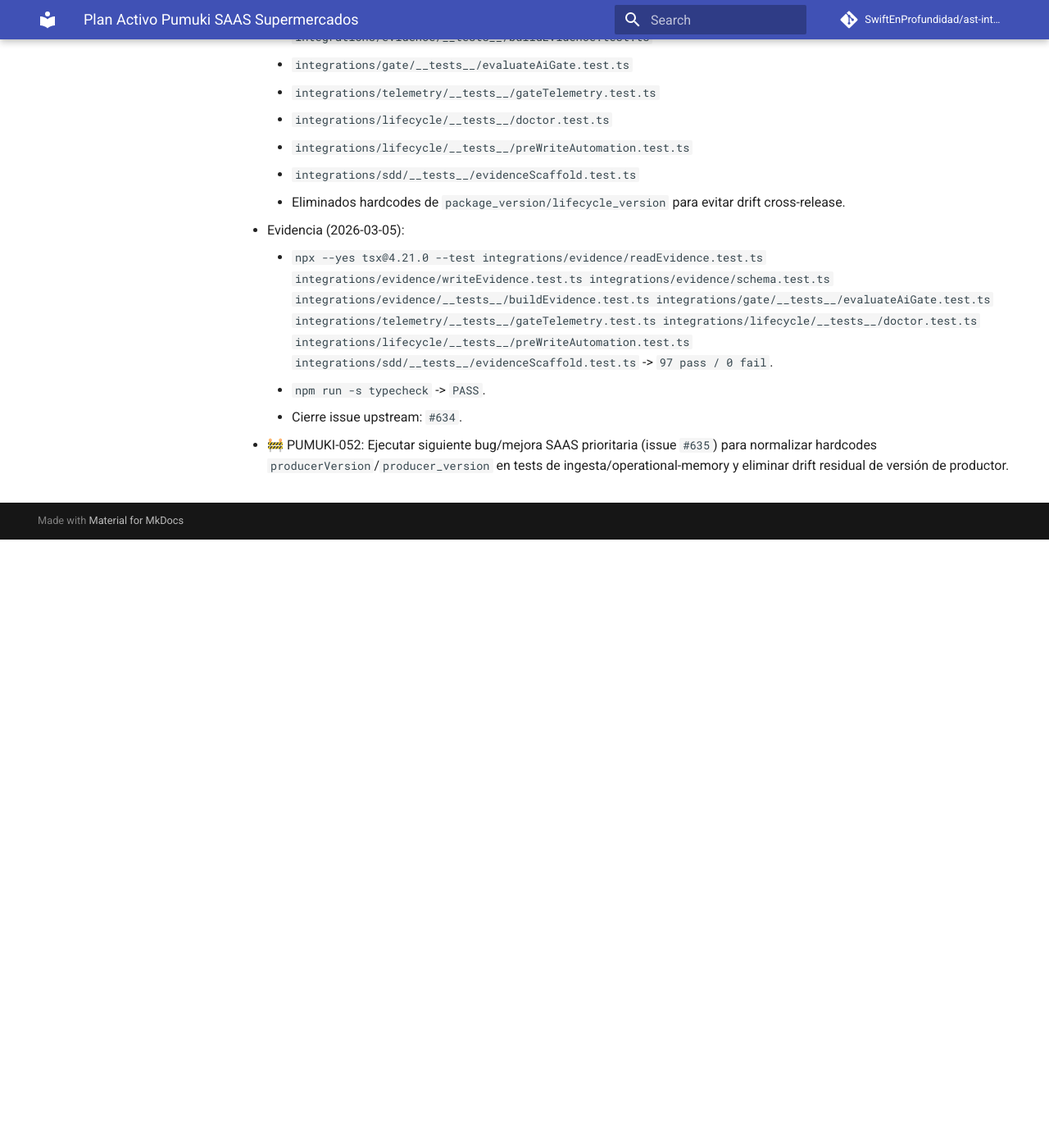
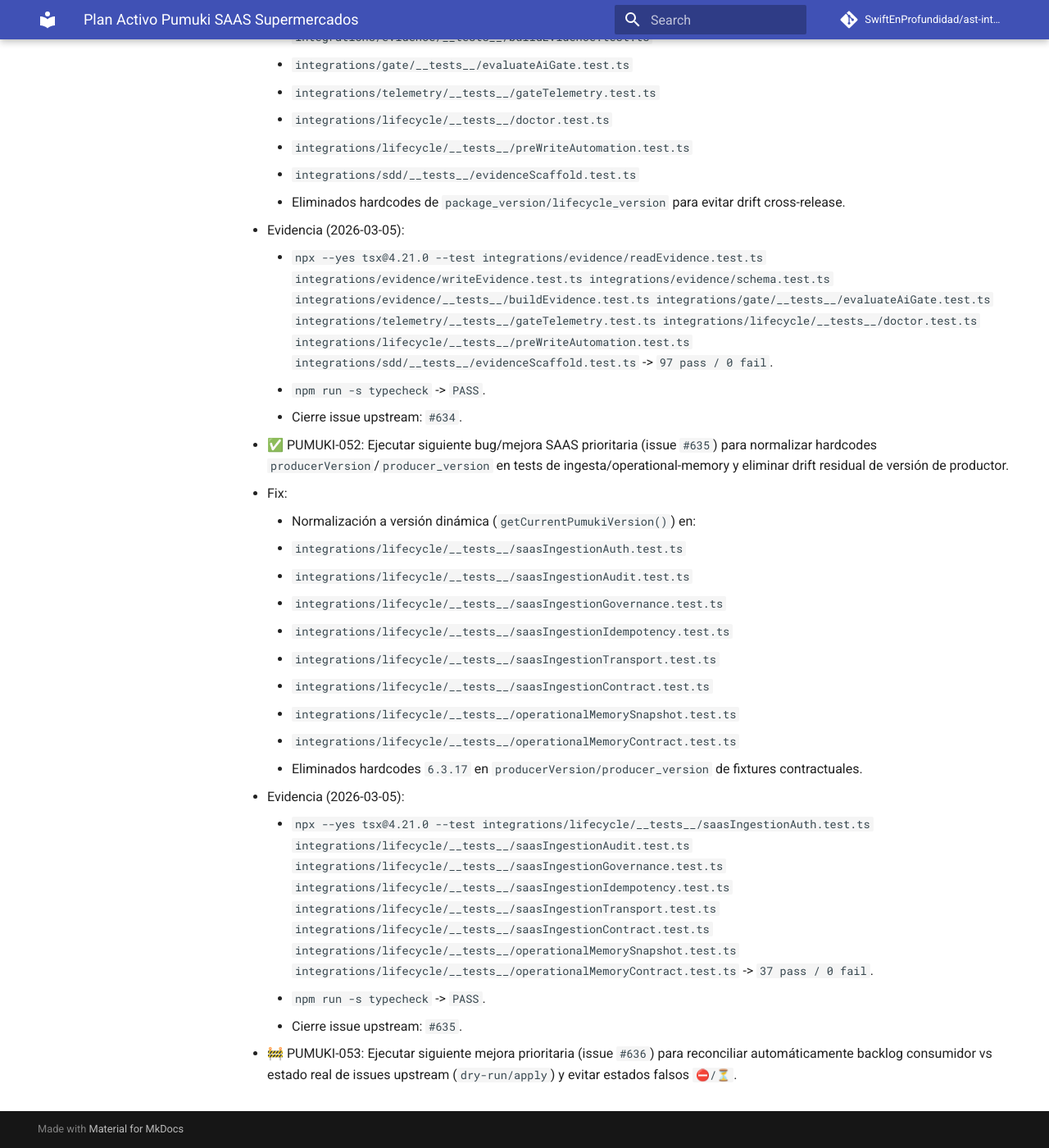
Before and after one commit to SwiftEnProfundidad/ast-intelligence-hooks, an MkDocs documentation site: the page built from docs/seguimiento-activo-pumuki-saas-supermercados.md, in a window 1280 px wide and 1400 px high, scrolled down 19386 px. Shown: the whole window at 82% size. Built offline with MkDocs 1.6.1 and Material for MkDocs 9.7.7, drawn with Linux system fonts in a browser that asks for light colours; comment, search, counter and statistics services are not loaded; before the commit the page ends 20044 px from its top, so only the background shows below that.

Commit message:
test(lifecycle): normalize producer version fixtures in saas ingestion/memory tests (#635)

```diff
--- a/docs/seguimiento-activo-pumuki-saas-supermercados.md
+++ b/docs/seguimiento-activo-pumuki-saas-supermercados.md
@@ -502,4 +502,21 @@
     - `npm run -s typecheck` -> `PASS`.
     - Cierre issue upstream: `#634`.
 
-- 🚧 PUMUKI-052: Ejecutar siguiente bug/mejora SAAS prioritaria (issue `#635`) para normalizar hardcodes `producerVersion`/`producer_version` en tests de ingesta/operational-memory y eliminar drift residual de versión de productor.
+- ✅ PUMUKI-052: Ejecutar siguiente bug/mejora SAAS prioritaria (issue `#635`) para normalizar hardcodes `producerVersion`/`producer_version` en tests de ingesta/operational-memory y eliminar drift residual de versión de productor.
+  - Fix:
+    - Normalización a versión dinámica (`getCurrentPumukiVersion()`) en:
+      - `integrations/lifecycle/__tests__/saasIngestionAuth.test.ts`
+      - `integrations/lifecycle/__tests__/saasIngestionAudit.test.ts`
+      - `integrations/lifecycle/__tests__/saasIngestionGovernance.test.ts`
+      - `integrations/lifecycle/__tests__/saasIngestionIdempotency.test.ts`
+      - `integrations/lifecycle/__tests__/saasIngestionTransport.test.ts`
+      - `integrations/lifecycle/__tests__/saasIngestionContract.test.ts`
+      - `integrations/lifecycle/__tests__/operationalMemorySnapshot.test.ts`
+      - `integrations/lifecycle/__tests__/operationalMemoryContract.test.ts`
+    - Eliminados hardcodes `6.3.17` en `producerVersion/producer_version` de fixtures contractuales.
+  - Evidencia (2026-03-05):
+    - `npx --yes tsx@4.21.0 --test integrations/lifecycle/__tests__/saasIngestionAuth.test.ts integrations/lifecycle/__tests__/saasIngestionAudit.test.ts integrations/lifecycle/__tests__/saasIngestionGovernance.test.ts integrations/lifecycle/__tests__/saasIngestionIdempotency.test.ts integrations/lifecycle/__tests__/saasIngestionTransport.test.ts integrations/lifecycle/__tests__/saasIngestionContract.test.ts integrations/lifecycle/__tests__/operationalMemorySnapshot.test.ts integrations/lifecycle/__tests__/operationalMemoryContract.test.ts` -> `37 pass / 0 fail`.
+    - `npm run -s typecheck` -> `PASS`.
+    - Cierre issue upstream: `#635`.
+
+- 🚧 PUMUKI-053: Ejecutar siguiente mejora prioritaria (issue `#636`) para reconciliar automáticamente backlog consumidor vs estado real de issues upstream (`dry-run/apply`) y evitar estados falsos `⛔/⏳`.
```
Also changed, not shown: docs/registro-maestro-de-seguimiento.md (+2 -2 lines), 8 other files.
